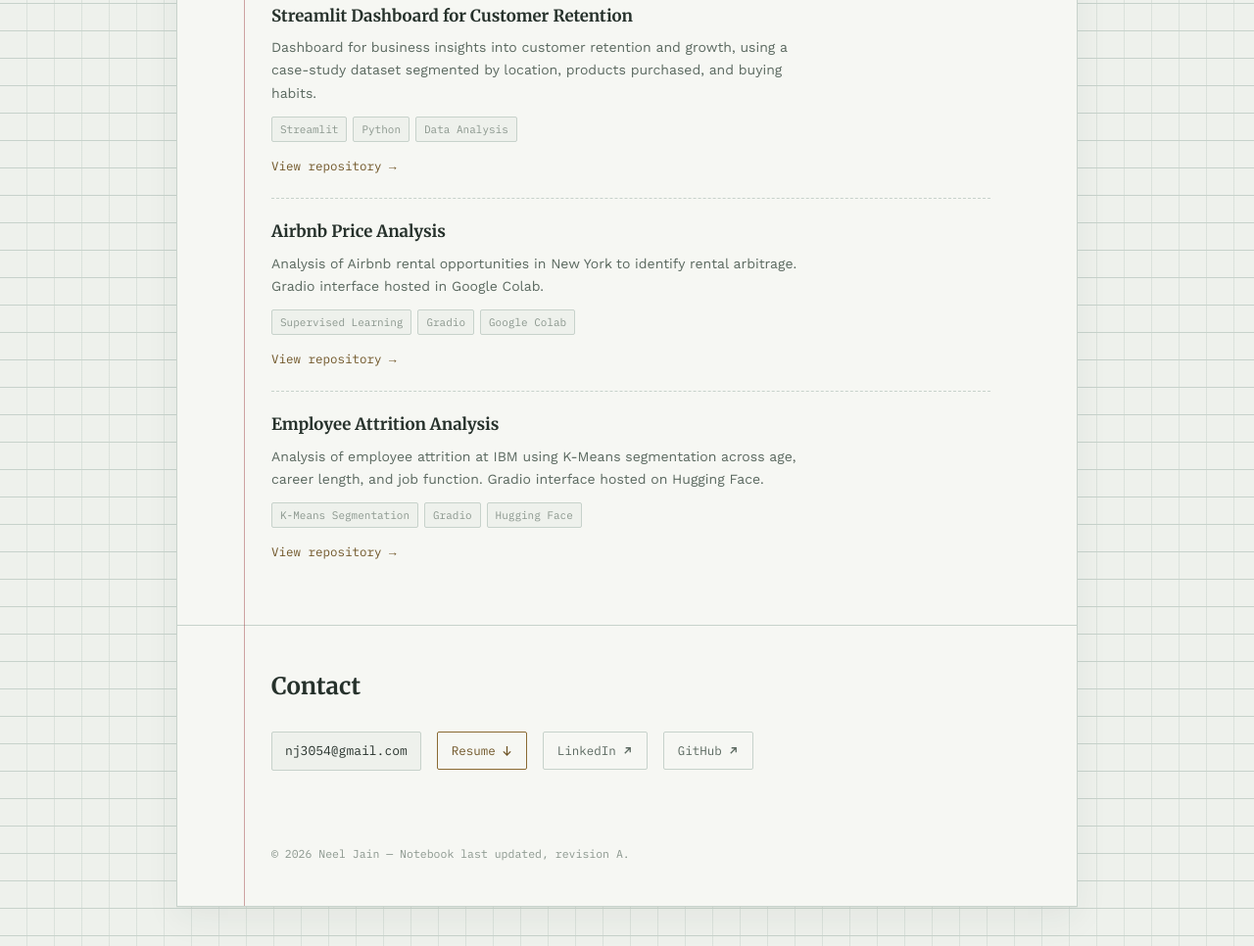
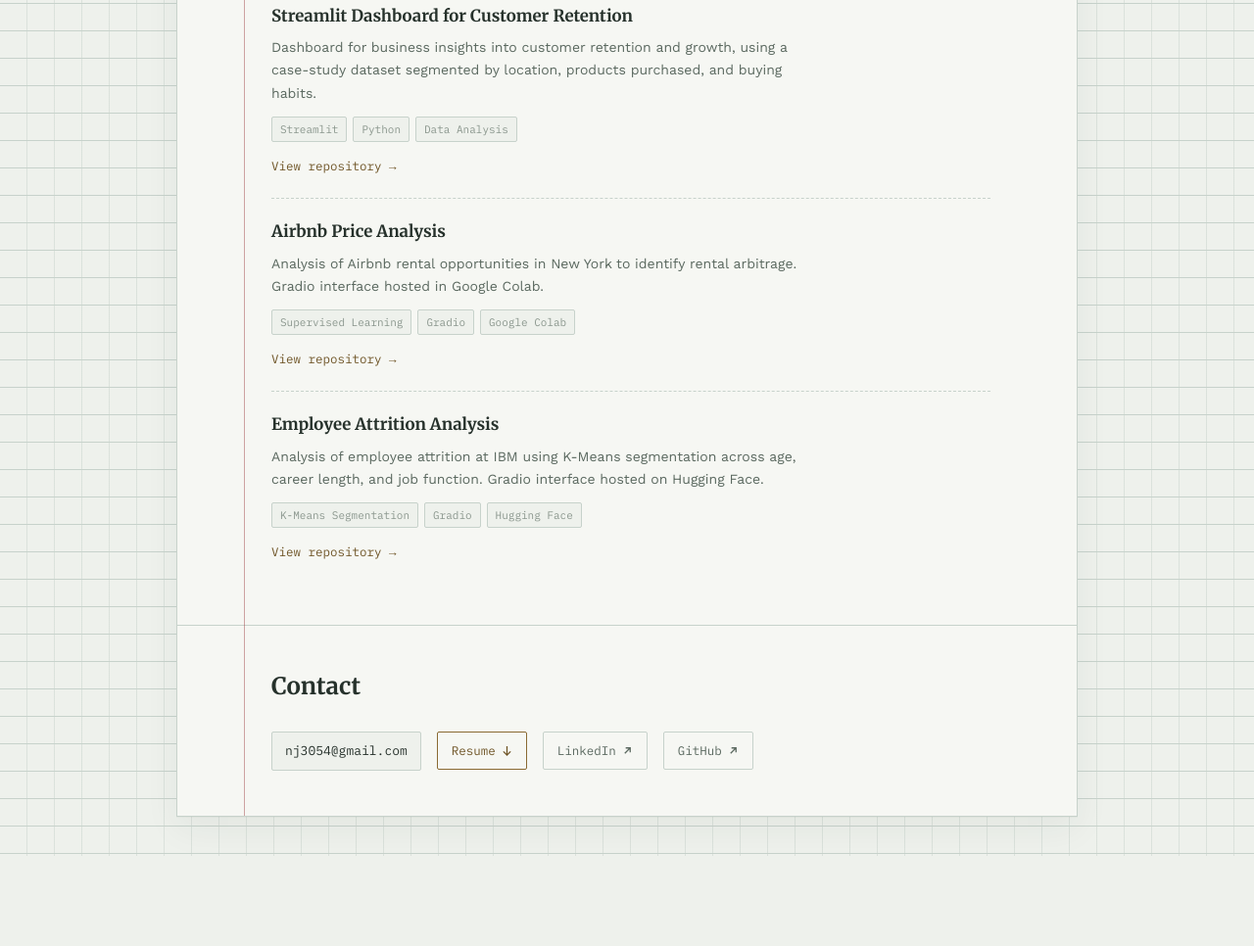
Before and after one commit to neel-jain/neel-jain.github.io, a plain HTML site: page index.html in a window 1280 px wide. Shown: the part 1424-2390 px from the top of the page at 98% size. After the commit the page ends 2298 px from the top, so only its background shows below. Drawn offline with nearby package versions, Linux system fonts and the light colour scheme.

Commit message:
remove footer

```diff
--- a/index.html
+++ b/index.html
@@ -431,8 +431,6 @@
     </section>
 
   </main>
-
-  <footer>© 2026 Neel Jain — Notebook last updated, revision A.</footer>
 </div>
 
 </body>
```
